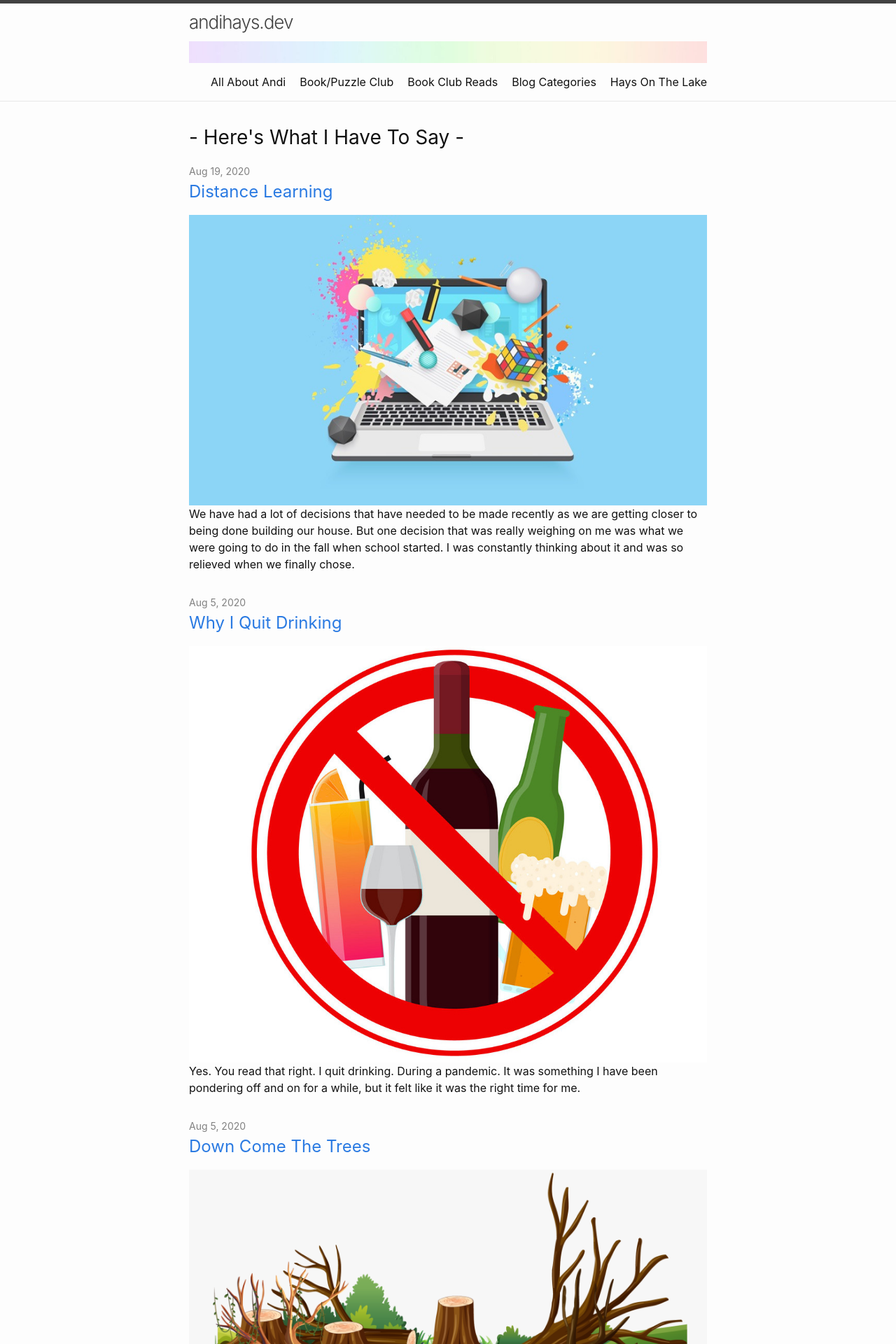
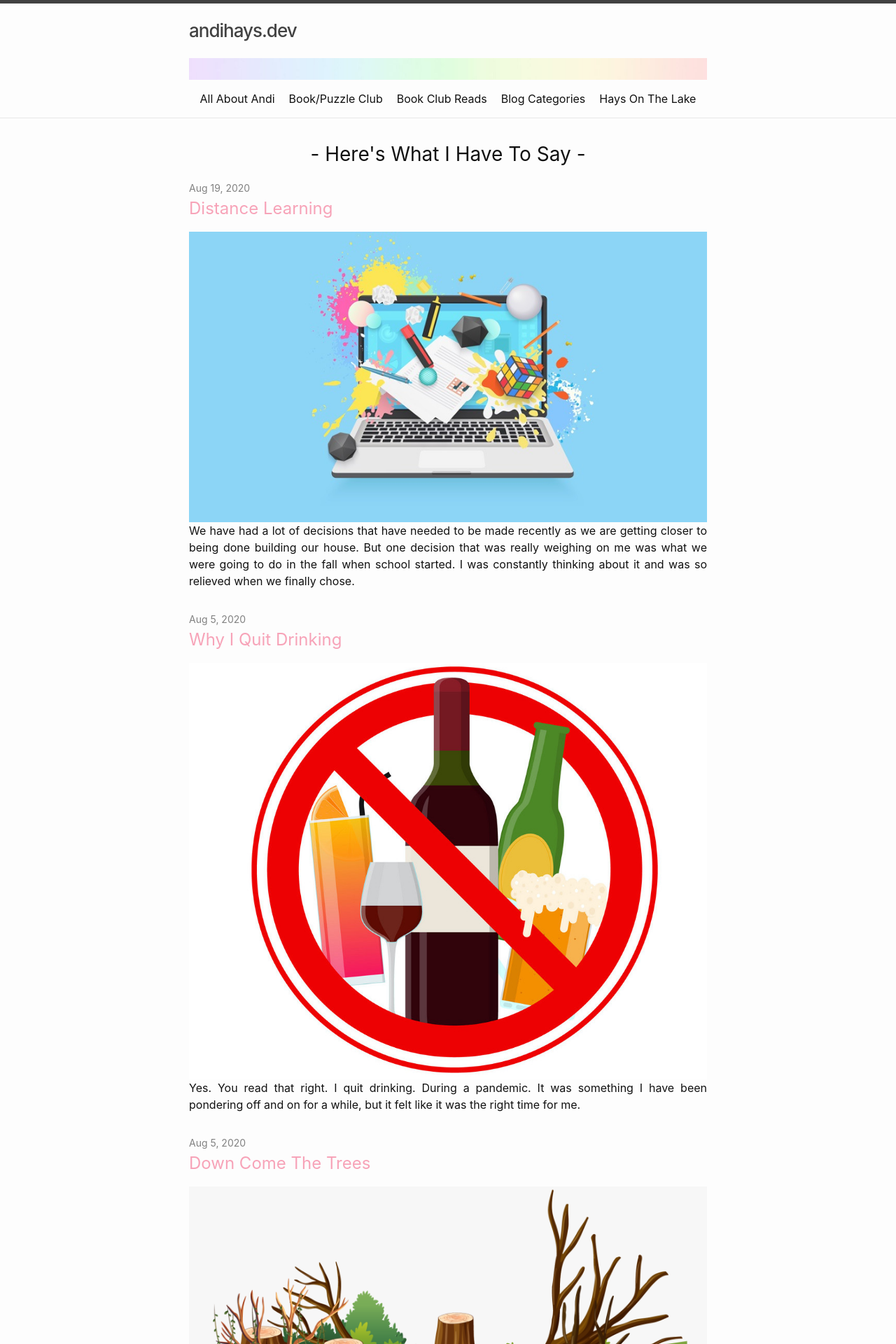
Before and after one commit to minihays/minihays.github.io, a Jekyll site: the page built from index.markdown, in a window 1280 px wide. Shown: the top 1920 px of the page at 70% size. Built offline with Jekyll 4.4.1, drawn with Linux system fonts in a browser that asks for light colours.

Commit message:
adjusted colors and layouts

```diff
--- a/_sass/minima.scss
+++ b/_sass/minima.scss
@@ -12,7 +12,7 @@ $spacing-unit:     30px !default;
 
 $text-color:       #111 !default;
 $background-color: #fdfdfd !default;
-$brand-color:      #2a7ae2 !default;
+$brand-color:      #f7a3b8 !default;
 
 $grey-color:       #828282 !default;
 $grey-color-light: lighten($grey-color, 40%) !default;
--- a/_sass/minima/_base.scss
+++ b/_sass/minima/_base.scss
@@ -106,9 +106,9 @@ a {
   color: $brand-color;
   text-decoration: none;
 
-  &:visited {
-    color: darken($brand-color, 15%);
-  }
+  // &:visited {
+  //   color: darken($brand-color, 15%);
+  // }
 
   &:hover {
     color: $text-color;
--- a/_sass/minima/_layout.scss
+++ b/_sass/minima/_layout.scss
@@ -12,8 +12,8 @@
 
 .site-title {
   @include relative-font-size(1.625);
-  font-weight: 300;
-  line-height: $base-line-height * $base-font-size * 2.25;
+  font-weight: 500;
+  line-height: $base-line-height * $base-font-size * 3.25;
   letter-spacing: -1px;
   margin-bottom: 0;
   float: left;
@@ -25,7 +25,7 @@
 }
 
 .site-nav {
-  float: right;
+  text-align: center;
   line-height: $base-line-height * $base-font-size * 2.25;
 
   .nav-trigger {
@@ -178,6 +178,7 @@
 .page-content {
   padding: $spacing-unit 0;
   flex: 1;
+  text-align: justify;
 }
 
 .page-heading {
@@ -186,6 +187,7 @@
 
 .post-list-heading {
   @include relative-font-size(1.75);
+  text-align: center;
 }
 
 .post-list {
@@ -228,6 +230,7 @@
 
 .post-content {
   margin-bottom: $spacing-unit;
+  text-align: justify;
 
   h2 {
     @include relative-font-size(2);
```
